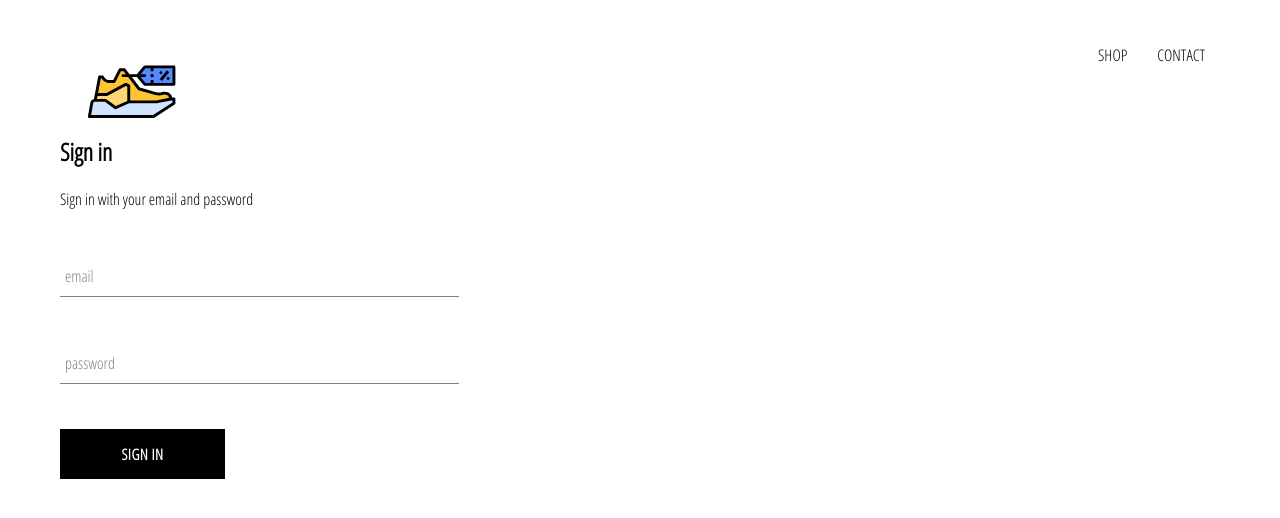
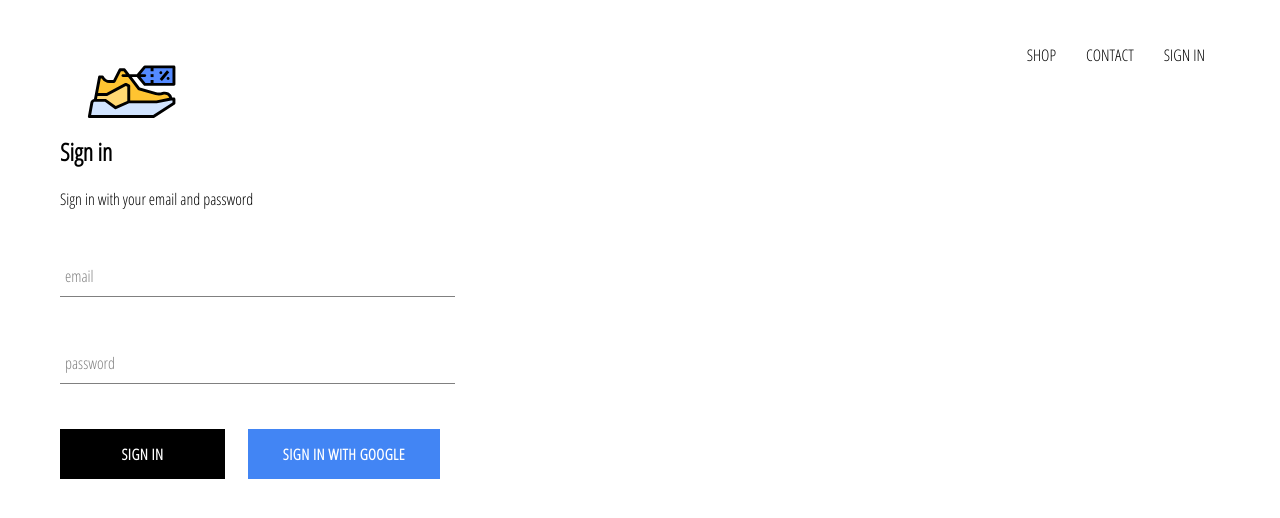
Before and after one commit to AhmadMajid/golden, a React (Create React App) app: page /signin in a window 1280 px wide. Shown: the top 518 px of the page. Built offline with nearby package versions, Linux system fonts and the light colour scheme; no server answers.

Commit message:
integrated firebase into application, created sign in page with sign in component and sign in with google

```diff
--- a/package.json
+++ b/package.json
@@ -6,13 +6,13 @@
     "@testing-library/jest-dom": "^4.2.4",
     "@testing-library/react": "^9.3.2",
     "@testing-library/user-event": "^7.1.2",
+    "firebase": "^7.7.0",
     "node-sass": "^4.13.1",
     "react": "^16.12.0",
     "react-dom": "^16.12.0",
     "react-router-dom": "^5.1.2",
     "react-scripts": "3.3.0"
   },
-
   "scripts": {
     "start": "react-scripts start",
     "build": "react-scripts build",
--- a/src/App.js
+++ b/src/App.js
@@ -7,13 +7,36 @@
 import ShopPage from './pages/shop/shop.component';
 import SignInAndSignUpPage from './pages/sign-in-and-sign-up/sign-in-and-sign-up.component'
 import Header from './components/header/header.component';
+import { auth } from './firebase/firebase.utils';
 
 
+class App extends React.Component {
+  constructor() {
+    super();
 
-function App() {
+    this.state = {
+      currentUser: null
+    };
+  }
+
+  unsubscribeFromAuth = null
+
+  componentDidMount() {
+    this.unsubscribeFromAuth = auth.onAuthStateChanged(user => {
+      this.setState({ currentUser: user});
+
+      console.log(user);
+    });
+  }
+
+  componentWillUnmount() {
+    this.unsubscribeFromAuth();
+  }
+
+  render() {
     return (
       <div>
-      <Header />
+        <Header currentUser={this.state.currentUser} />
         <Switch>
           <Route exact path='/' component={HomePage} />
           <Route path='/shop' component={ShopPage} />
@@ -22,5 +45,6 @@
       </div>
     );
   }
+}
 
 export default App;
--- a/src/components/custom-button/custom-button.component.jsx
+++ b/src/components/custom-button/custom-button.component.jsx
@@ -2,8 +2,11 @@
 
 import './custom-button.styles.scss';
 
-const CustomButton = ({ children, ...otherProps }) => (
-    <button className='custom-button' {...otherProps}>
+const CustomButton = ({ children, isGoogleSignIn, ...otherProps }) => (
+    <button
+        className={`${isGoogleSignIn ? 'google-sign-in': '' } custom-button`}
+        {...otherProps}
+    >
         {children}
     </button>
 );
--- a/src/components/custom-button/custom-button.styles.scss
+++ b/src/components/custom-button/custom-button.styles.scss
@@ -19,4 +19,14 @@
       color: black;
       border: 1px solid black;
     }
+
+    &.google-sign-in {
+      background-color: #4285F4;
+      color: white;
+
+      &:hover {
+        background-color: #357ae8;
+        border: none;
+    }
   }
+}
--- a/src/components/header/header.component.jsx
+++ b/src/components/header/header.component.jsx
@@ -1,11 +1,13 @@
 import React from 'react';
 import { Link } from 'react-router-dom';
+
+import { auth } from '../../firebase/firebase.utils';
 
 import { ReactComponent as Logo } from '../../assets/sneaker2.svg';
 
 import './header.styles.scss';
 
-const Header = () => (
+const Header = ({ currentUser }) => (
     <div className='header'>
       <Link className='logo-container' to='/'>
         <Logo className='logo' />
@@ -17,6 +19,14 @@
         <Link className='option' to='/shop'>
           CONTACT
         </Link>
+        {
+          currentUser ?
+          <div className='option' onClick={() => auth.signOut()}>SIGN OUT</div>
+          :
+          <Link className='option' to='/signin'>
+            SIGN IN
+          </Link>
+        }
       </div>
     </div>
   );
--- a/src/components/header/header.styles.scss
+++ b/src/components/header/header.styles.scss
@@ -20,6 +20,7 @@
 
       .option {
         padding: 10px 15px;
+        cursor: pointer;
       }
     }
   }
--- a/src/components/sign-in/sign-in.component.jsx
+++ b/src/components/sign-in/sign-in.component.jsx
@@ -2,6 +2,8 @@
 
 import FormInput from '../form-input/form-input.component';
 import CustomButton from '../custom-button/custom-button.component';
+
+import { signInWithGoogle } from '../../firebase/firebase.utils';
 
 import './sign-in.styles.scss';
 
@@ -50,11 +52,16 @@
                         label='password'
                         required
                     />
+                    <div className='buttons'>
                     <CustomButton type='submit'> Sign in</CustomButton>
-                </form>
-            </div>
-        );
-    }
+                    <CustomButton onClick={signInWithGoogle} isGoogleSignIn>
+                        Sign in with Google{' '}
+                    </CustomButton>
+                </div>
+            </form>
+        </div>
+    );
+}
 }
 
 export default SignIn;
--- a/src/components/sign-in/sign-in.styles.scss
+++ b/src/components/sign-in/sign-in.styles.scss
@@ -1,9 +1,14 @@
 .sign-in {
-    width: 30vw;
+    width: 380px;
     display: flex;
     flex-direction: column;
 
     .title {
         margin: 10px 0;
     }
+
+    .buttons {
+        display: flex;
+        justify-content: space-between;
+    }
 }
--- /dev/null
+++ b/src/firebase/firebase.utils.js
@@ -0,0 +1,25 @@
+import firebase from 'firebase/app';
+import 'firebase/firestore';
+import 'firebase/auth';
+
+const config = {
+    apiKey: "AIzaSyDAfrjuYA5xsn5RO2jD344yS-LhyI5lFrE",
+    authDomain: "goldenshoe-db.firebaseapp.com",
+    databaseURL: "https://goldenshoe-db.firebaseio.com",
+    projectId: "goldenshoe-db",
+    storageBucket: "goldenshoe-db.appspot.com",
+    messagingSenderId: "879352952719",
+    appId: "1:879352952719:web:b91c6cf14d59ff9dd27dfa",
+    measurementId: "G-8NGMQPR426"
+  };
+
+  firebase.initializeApp(config);
+
+  export const auth = firebase.auth();
+  export const firestore = firebase.firestore();
+
+  const provider = new firebase.auth.GoogleAuthProvider();
+  provider.setCustomParameters({ prompt: 'select_account' });
+  export const signInWithGoogle = () => auth.signInWithPopup(provider);
+
+  export default firebase;
```
Also changed, not shown: 1 other file (tests, documents, lock files or other folders). Lines whose indentation alone changed are shown as unchanged.
